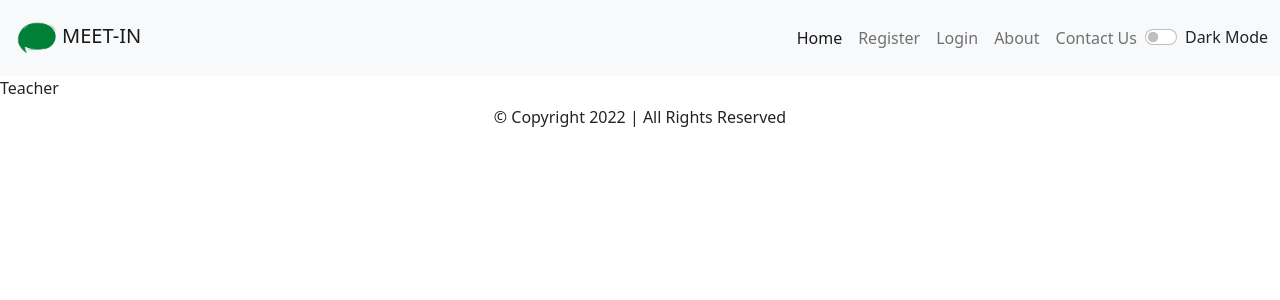
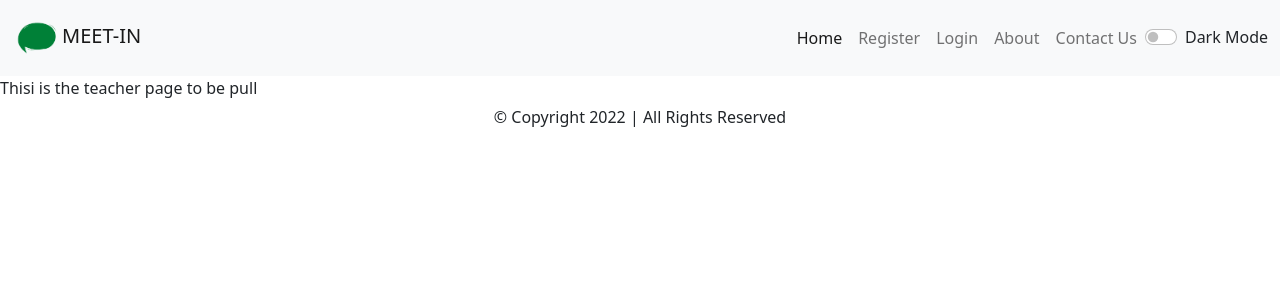
Before and after one commit to vaibhav537/GURUCOOL, a Next.js app: page /Teacher in a window 1280 px wide. Shown: the top 300 px of the page. Built offline with nearby package versions, Linux system fonts and the light colour scheme.

Commit message:
done on this day

```diff
--- a/pages/Teacher.js
+++ b/pages/Teacher.js
@@ -2,7 +2,7 @@ import React from 'react'
 
 const Teacher = () => {
   return (
-    <div>Teacher</div>
+    <div>Thisi is the teacher page to be pull</div>
   )
 }
 
--- a/pages/register.js
+++ b/pages/register.js
@@ -26,7 +26,7 @@ const Register = (props) => {
       <div className="container d-flex justify-content-center align-items-center p-5">
         <div className={`p-5 text-${props.mode === 'light' ? 'dark' : 'success'} rounded`} id={styles.bg1}>
         <p className="fs-4 fw-semibold text-sm-start text-md-start text-lg-start text-xl-start">Register as Teacher</p>
-        <article className='fs-5'> This is button for those who wants to teach others and can teach by the register below</article>
+        <article className='fs-5'> This is button for those who wants to teach others and can teach by the register below and below</article>
         <button className={"btn btn-outline-success d-block m-auto mt-5"} onClick={handleTeacher} id={styles.button}>Register as Teacher </button>
         </div>
         <div className={` p-5 text-${props.mode === 'light' ? 'dark' : 'primary'} rounded`} id={styles.bg2}>
```
